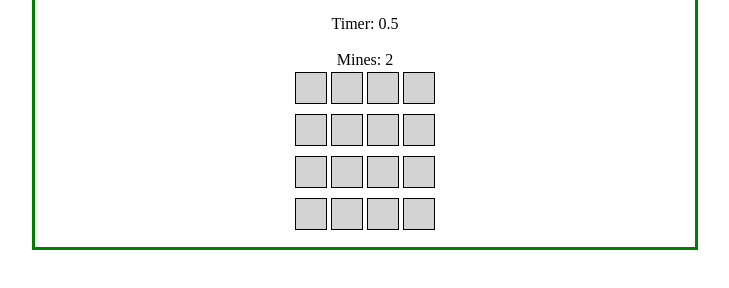
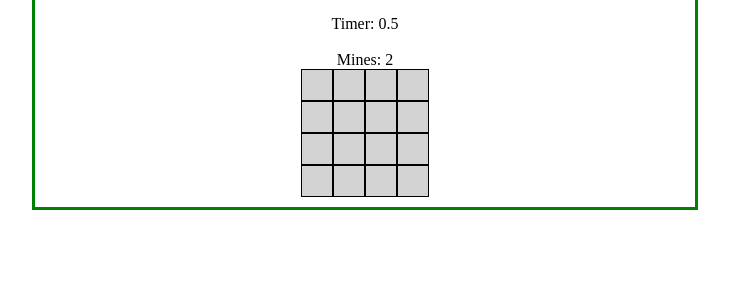
Before and after one commit to Alexlarik/Mine-Sweeper-Updated, a plain HTML site: page index.html in a window 1280 px wide. Shown: the part 136-424 px from the top of the page, without its empty margins (275-1004 px from the left). Drawn offline with Linux system fonts and the light colour scheme.

Commit message:
Add files via upload

```diff
--- a/css/style.css
+++ b/css/style.css
@@ -22,6 +22,11 @@ button {
     display: inline-block;
     text-align: center;
     line-height: 30px;
+    margin: 0;
+    padding: 0;
+    font-size: 16px;
+    overflow: hidden;
+
 }
 
 .board-container {
@@ -29,3 +34,8 @@ button {
     justify-content: center;
     align-items: center;
 }
+
+.board {
+    font-size: 0px;
+    display: inline-block;
+}
--- a/js/script.js
+++ b/js/script.js
@@ -73,17 +73,21 @@ function renderBoard(board) {
     for (var i = 0; i < board.length; i++) {
         strHTML += '<table>'
         for (var j = 0; j < board[i].length; j++) {
-            strHTML += '<td>'
+            strHTML += '<tr>'
             const cell = board[i][j]
             const cellValue = cell.isShown ? (cell.isMine ? BOMB : cell.minesAroundCount) : SPACE
             const flagContent = cell.isMarked ? MARK : ''
+            //
+            const backgroundColor = cell.isShown ? 'background-color: lightyellow;' : ''
+
             strHTML += `<div class="cell"
                 onclick="onCellClicked(${i}, ${j})"
-                oncontextmenu="onCellRightClicked(this, ${i}, ${j}); return false">${cellValue}${flagContent}</div>`
-            strHTML += '</td>'
+                oncontextmenu="onCellRightClicked(this, ${i}, ${j}); return false"
+                style="${backgroundColor}">${cellValue}${flagContent}</div>`
         }
-        strHTML += '</table>'
+        strHTML += '</tr>'
     }
+    strHTML += '</table>'
     updateBombCount()
     var elBoard = document.querySelector('.board')
     elBoard.innerHTML = strHTML
@@ -136,6 +140,7 @@ function onCellClicked(row, col) {
         revealAllMines()
         stopTimer()
         console.log('Game Over!')
+        alert('Game Over!')
     } else {
         revealCell(row, col)
 
```
